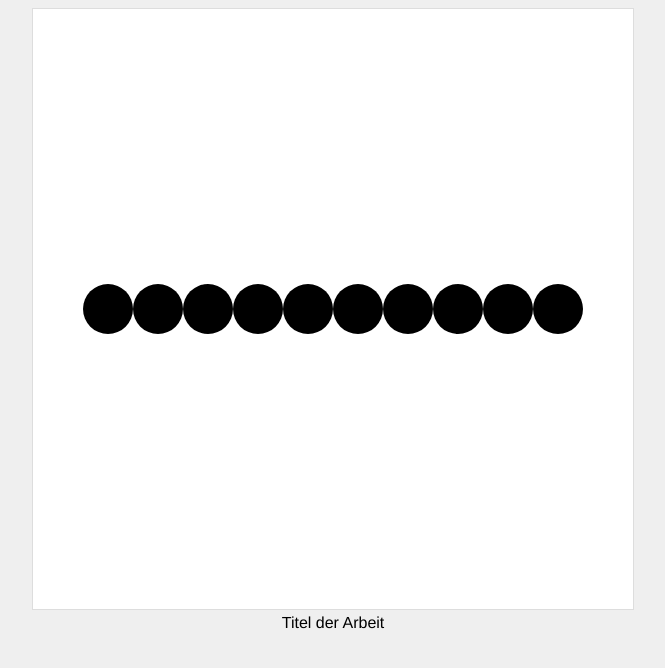
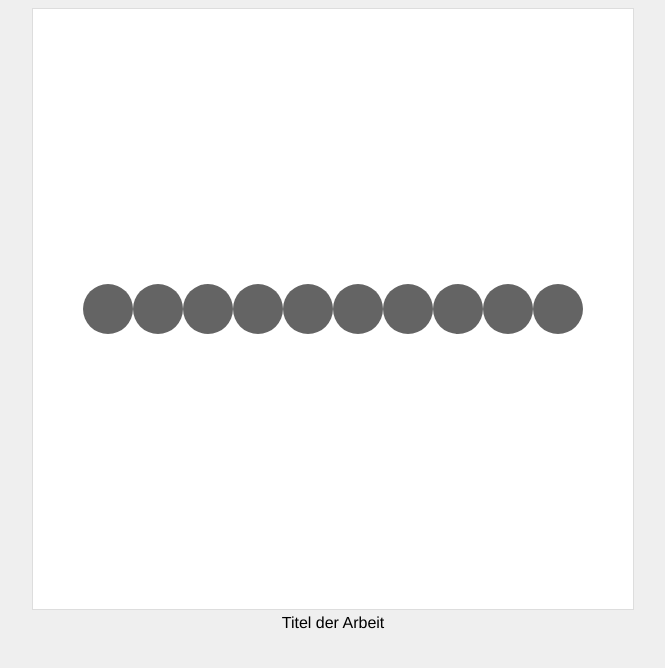
Before and after one commit to hfg-gmuend/gmynd, a plain HTML site: page tests/test.html in a window 1280 px wide. Shown: the whole page, without its empty margins (307-972 px from the left). Drawn offline with Linux system fonts and the light colour scheme.

Commit message:
rename 'grayscale' to 'gray'

```diff
--- a/lib/gmynd.js
+++ b/lib/gmynd.js
@@ -30,7 +30,7 @@ function randomInt(low, high) {
 
 /* ===== COLOR ===== */
 
-function grayscale(val, alpha) {
+function gray(val, alpha) {
   alpha = alpha || 1;
   return "rgba("+val+","+val+","+val+","+alpha+")";
 }
--- a/tests/test.html
+++ b/tests/test.html
@@ -17,7 +17,7 @@
 <script type="text/javascript">
   var circles = [];
   for (var i=0; i<10; i++) {
-    circles[i] = createNode('circle', {cx:i*50+75, cy:300, r:25});
+    circles[i] = createNode('circle', {cx:i*50+75, cy:300, r:25, fill:gray(100)});
   }
 
   var anim = function() {
```
